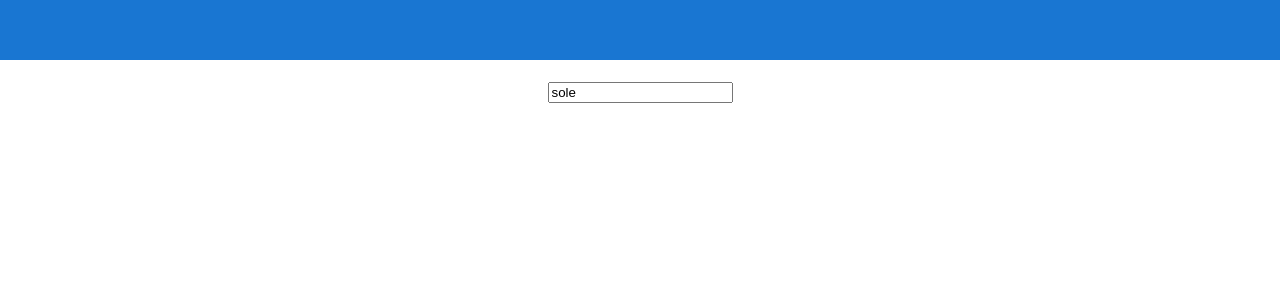
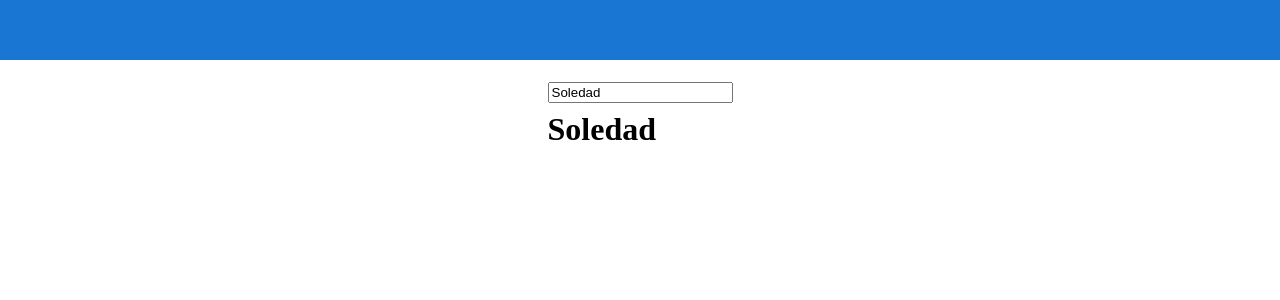
Before and after one commit to sole-arguello/proyectoDeClases, an Angular app in the folder clase4/: page / in a window 1280 px wide. Shown: the top 300 px of the page. Built offline with nearby package versions, Linux system fonts and the light colour scheme.

Commit message:
property binding

```diff
--- a/clase4/src/app/template-var/template-var.component.html
+++ b/clase4/src/app/template-var/template-var.component.html
@@ -1 +1,3 @@
-<input type="text" value="sole">
+<input type="text" [value]="nombre" >
+
+<h1>{{nombre}}</h1>
```
